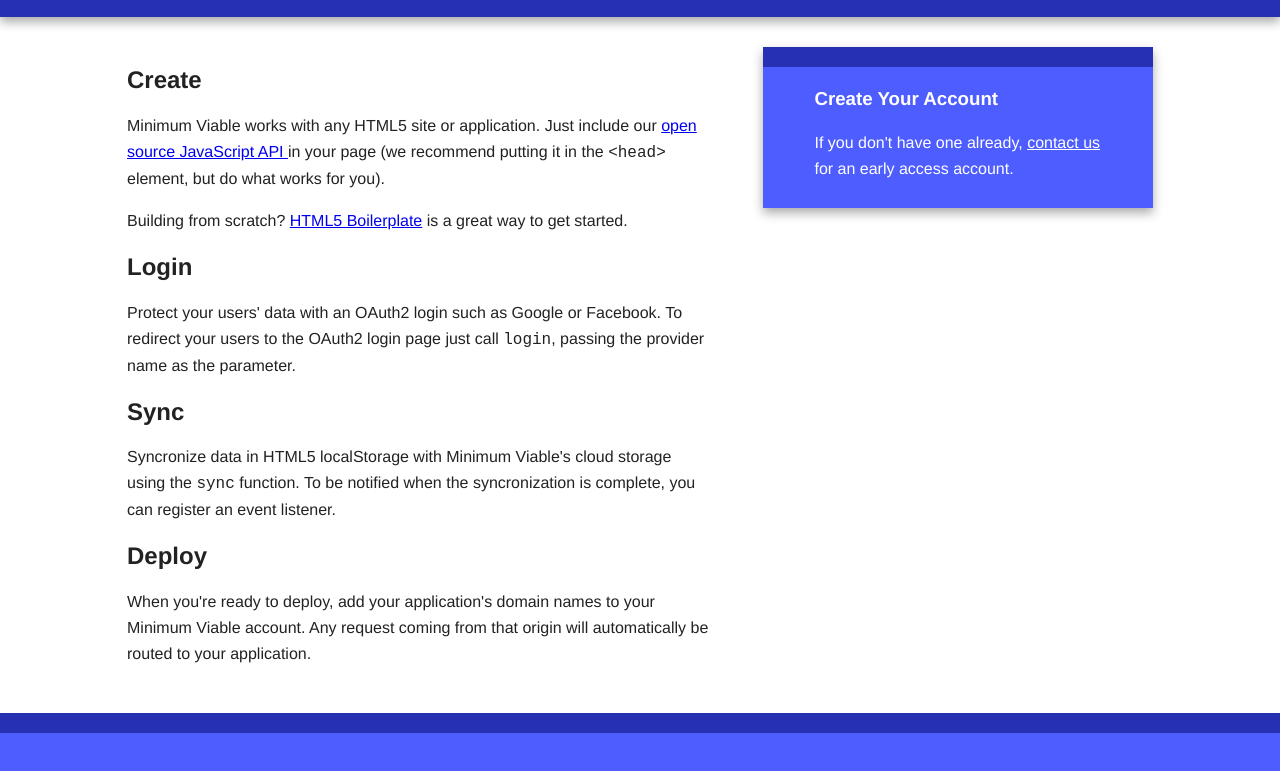
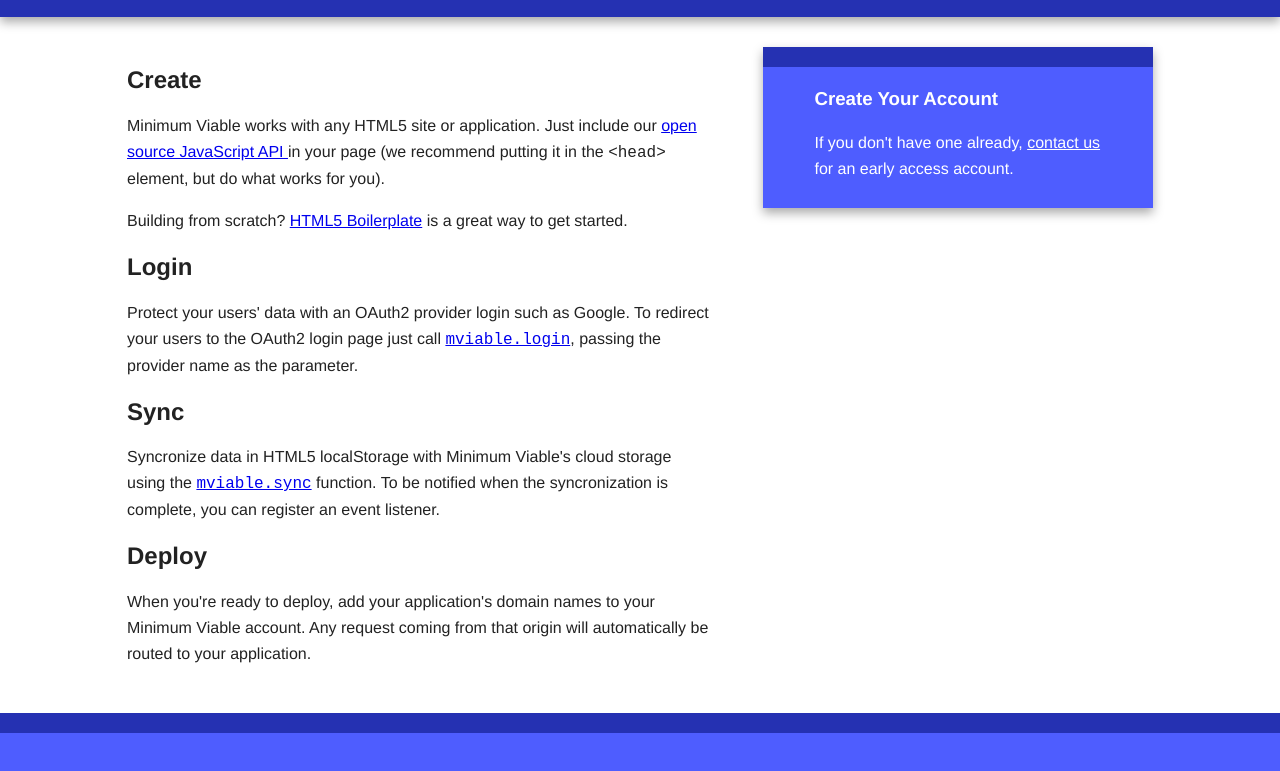
Before and after one commit to minimumviable/mviable.js, a plain HTML site: page public/index.html in a window 1280 px wide. Shown: the part 79-850 px from the top of the page. Drawn offline with Linux system fonts and the light colour scheme.

Commit message:
Added more docs and links to docs

```diff
--- a/public/index.html
+++ b/public/index.html
@@ -45,12 +45,12 @@
                     </section>
                     <section>
                         <h2>Login</h2>
-                        <p>Protect your users' data with an OAuth2 login such as Google or Facebook. To redirect your users to the OAuth2 login page just call <code>login</code>, passing the provider name as the parameter.</p>
+                        <p>Protect your users' data with an OAuth2 provider login such as Google. To redirect your users to the OAuth2 login page just call <code><a href="/api/mviable.html#login">mviable.login</a></code>, passing the provider name as the parameter.</p>
                         <script src="https://gist.github.com/3678900.js"></script>
                     </section>
                     <section>
                         <h2>Sync</h2>
-                        <p>Syncronize data in HTML5 localStorage with Minimum Viable's cloud storage using the <code>sync</code> function. To be notified when the syncronization is complete, you can register an event listener.</p>
+                        <p>Syncronize data in HTML5 localStorage with Minimum Viable's cloud storage using the <code><a href="/api/mviable.html#login">mviable.sync</a></code> function. To be notified when the syncronization is complete, you can register an event listener.</p>
                         <script src="https://gist.github.com/3684777.js?file=sync.js"></script>
                     </section>
                     <section>
--- a/public/js/mviable.js
+++ b/public/js/mviable.js
@@ -138,6 +138,10 @@
   /**
    * If the user is logged in, synchronizes data in localStorage with Minimum Viable's cloud storage.
    *
+   * When a sync is triggered, each key/value pair in localStorage is inspected to see if it has changed.
+   * A request is then made to Minimum Viable's cloud storage to save new/changed values, and fetch any
+   * values that may have been added or updated on other clients.
+   *
    * @function
    * @name mviable#sync
    */
```
